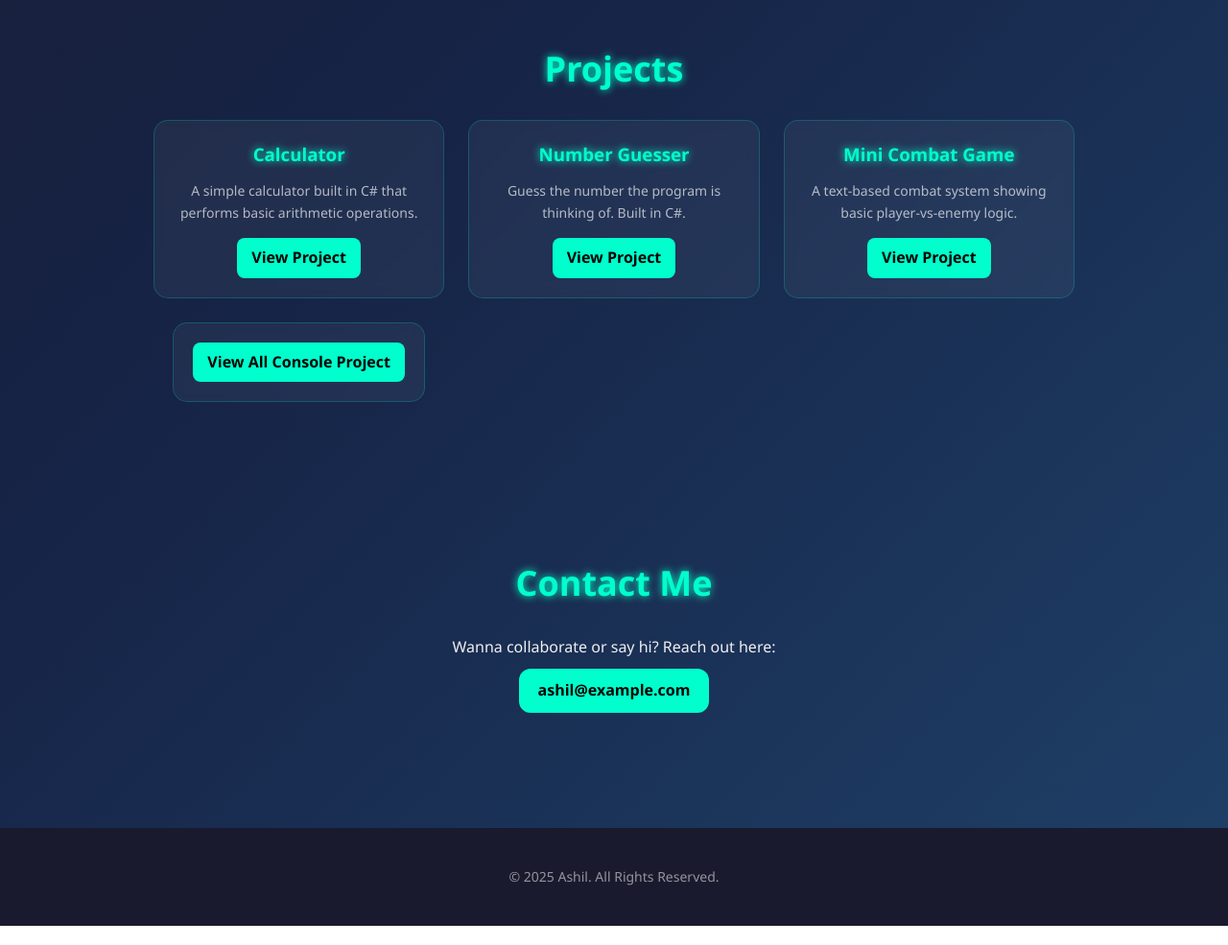
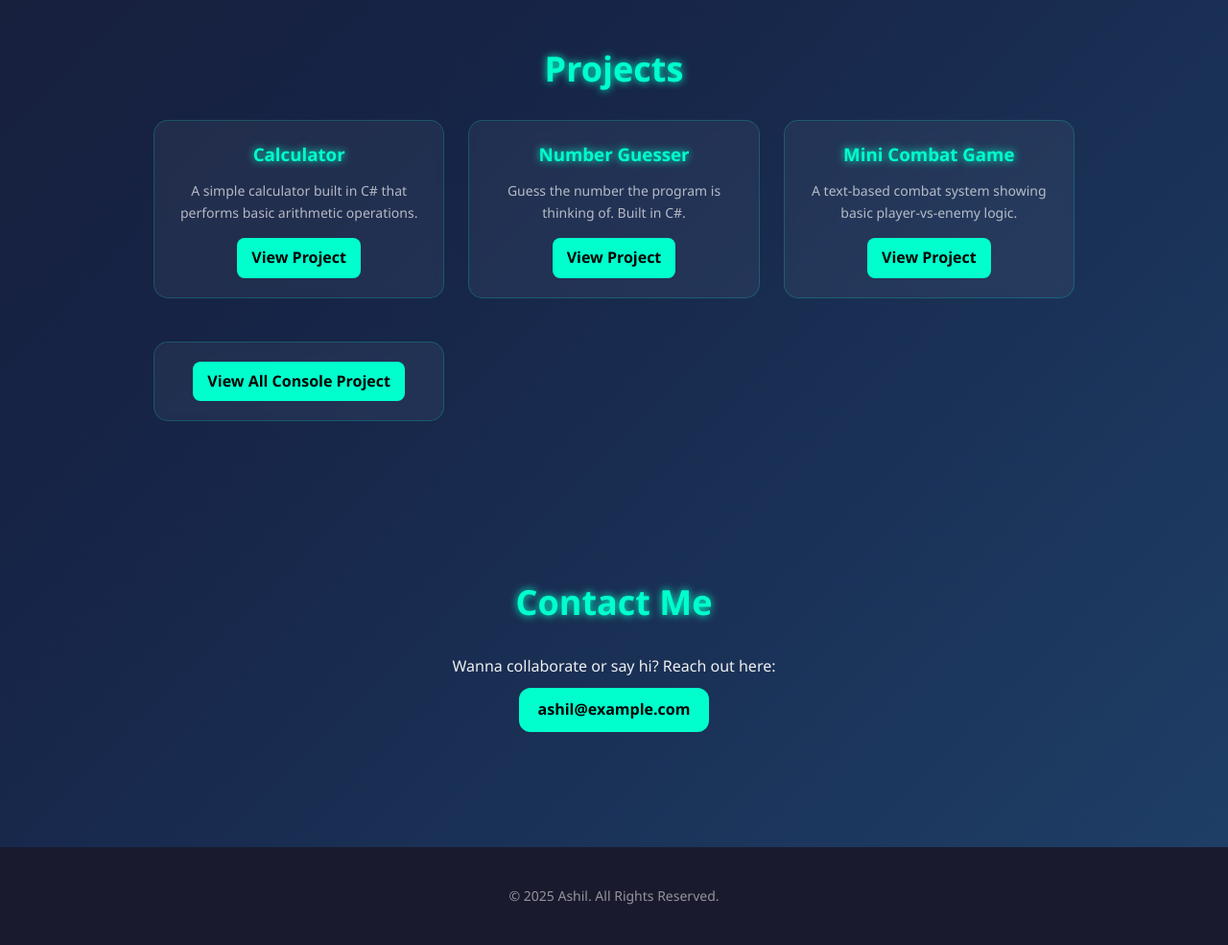
Before and after one commit to Ashiltg3/Ashiltg3.github.io, a plain HTML site: page index.html in a window 1280 px wide. Shown: the part 996-1981 px from the top of the page at 96% size. Drawn offline with Linux system fonts and the light colour scheme.

Commit message:
Add new-page class for layout styling

```diff
--- a/css/styles.css
+++ b/css/styles.css
@@ -248,3 +248,10 @@ footer {
     transform: translateY(0);
   }
 }
+
+.new-page {
+  width: 100%;
+  display: flex;
+  justify-content: center;
+  margin-top: 20px;
+}
```
